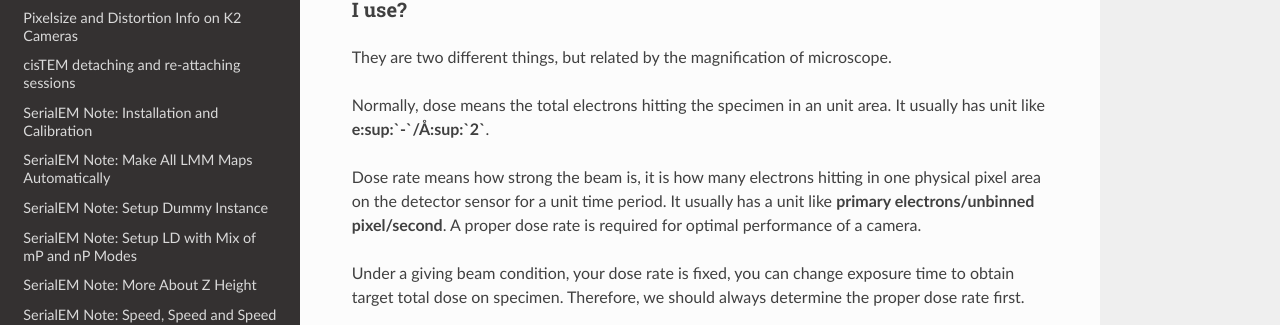
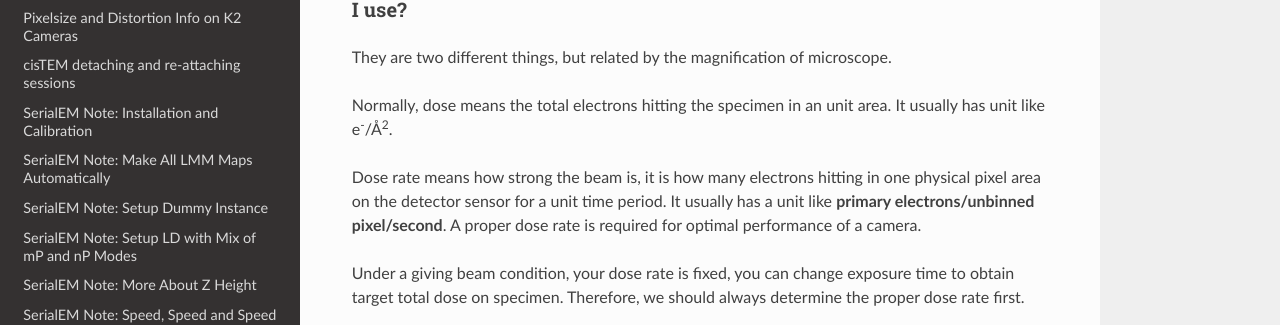
Before and after one commit to xuchen66/sphinx-emdocs, a Sphinx documentation site: the page built from source/cryo-em_faq.rst, in a window 1280 px wide and 900 px high, scrolled down 5388 px. Shown: the part 401-726 px from the top of the window. Built offline with Sphinx 7.4.7 and the Read the Docs theme 2.0.0, drawn with Linux system fonts in a browser that asks for light colours; pages that are not in the unit, such as notebooks, are missing from menus.

Commit message:
Update cryo-em_faq.rst

```diff
--- a/source/cryo-em_faq.rst
+++ b/source/cryo-em_faq.rst
@@ -235,7 +235,7 @@ UMass Med School has firewall and VPN in place. There is no way to "pull" data f
 
 They are two different things, but related by the magnification of microscope.
 
-Normally, dose means the total electrons hitting the specimen in an unit area. It usually has unit like  **e\ :sup:`-`/Å\ :sup:`2`**.
+Normally, dose means the total electrons hitting the specimen in an unit area. It usually has unit like  e\ :sup:`-`/Å\ :sup:`2`.
 
 Dose rate means how strong the beam is, it is how many electrons hitting in one physical pixel area on the detector sensor for a unit time period. It usually has a unit like **primary electrons/unbinned pixel/second**. A proper dose rate is required for optimal performance of a camera.
 
```
